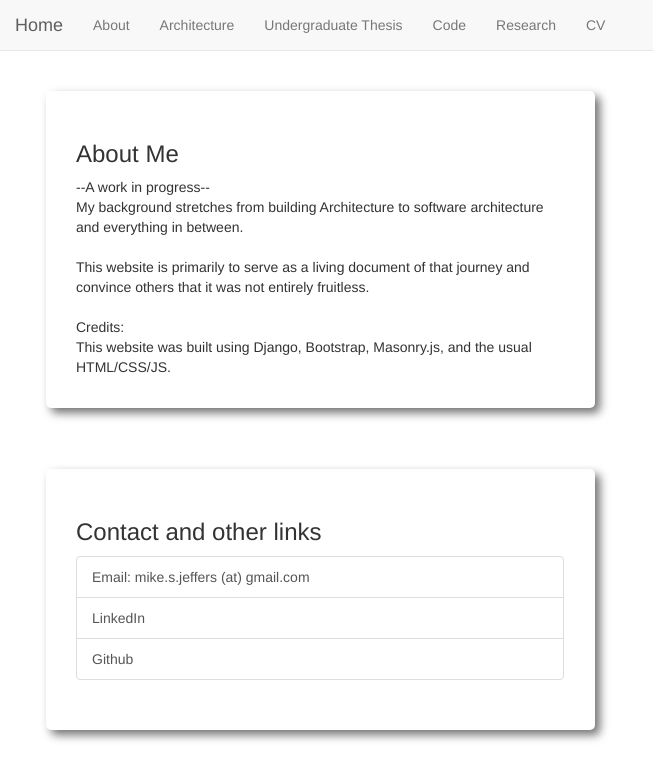
After one commit to MikeJeffers/Portfolio-Site, a Django app: page /about in a window 1280 px wide. The commit adds this page. Shown: the top 780 px of the page, without its empty margins (0-653 px from the left). Run offline with Django 3.2, Linux system fonts and the light colour scheme; some libraries are stand-ins or nearby versions.

Commit message:
about page and making things look a little more professional...

```diff
--- /dev/null
+++ b/portfolio/templates/about.html
@@ -0,0 +1,43 @@
+{%extends "base.html"%}
+{%block nav%}
+{%include 'nav.html'%}
+{%endblock%}
+
+{%block content%}
+
+
+
+<div class="row">
+  <div class = "col-xs-12">
+    <div class="row">
+      <div class="col-xs-6 text-left">
+        <div class="card z-depth">
+          <h3>About Me</h3>
+          --A work in progress--<br>
+          My background stretches from building Architecture to software architecture and everything in between.  <br><br>
+          This website is primarily to serve as a living document of that journey and convince others that it was not entirely fruitless. <br><br>
+          Credits:<br>
+          This website was built using Django, Bootstrap, Masonry.js, and the usual HTML/CSS/JS.
+        </div>
+      </div>
+    </div>
+    <div class="row">
+      <div class="col-xs-6 text-left">
+        <div class="card z-depth">
+          <h3>Contact and other links</h3>
+          <div class="list-group">
+            <a href="" class="list-group-item">Email: mike.s.jeffers (at) gmail.com</a>
+            <a href="https://www.linkedin.com/in/incarnated" class="list-group-item">LinkedIn</a>
+            <a href="https://github.com/MikeJeffers" class="list-group-item">Github</a>
+          </div>
+        </div>
+      </div>
+    </div>
+  </div>
+</div>
+
+{% load staticfiles %}
+<script src="{% static 'portfolio/js/standard-page.js' %}"></script>
+
+
+{%endblock%}
--- a/portfolio/templates/base.html
+++ b/portfolio/templates/base.html
@@ -2,7 +2,7 @@
 <html lang="en">
 <head>
 	<meta charset="utf-8">
-	<title>FILTH</title>
+	<title>Mike Jeffers - A Great Employee</title>
 	{% load staticfiles %}
   <meta name="viewport" content="width=device-width, initial-scale=1">
   <script src="{% static 'portfolio/js/jquery-1.12.4.min.js' %}"></script>
--- a/portfolio/templates/main.html
+++ b/portfolio/templates/main.html
@@ -17,6 +17,7 @@
 
 
 {% load staticfiles %}
+<script src="{% static 'portfolio/js/standard-page.js' %}"></script>
 <script src="{% static 'portfolio/js/main-page.js' %}"></script>
 
 {%endblock%}
--- a/portfolio/templates/nav.html
+++ b/portfolio/templates/nav.html
@@ -2,10 +2,10 @@
 <nav class="navbar navbar-default navbar-fixed-top">
   <div class="container-fluid">
     <div class="navbar-header">
-      <a class="navbar-brand" href="{% url 'main' %}">Vulgar Displays of</a>
+      <a class="navbar-brand" href="{% url 'main' %}">Home</a>
     </div>
     <ul class="nav navbar-nav">
-
+    <li><a href="{% url 'about' %}">About</a></li>
 		<li><a href="{% url 'arch' %}">Architecture</a></li>
 		<li><a href="{% url 'thesis' %}">Undergraduate Thesis</a></li>
 		<li><a href="{% url 'code' %}">Code</a></li>
--- a/portfolio/urls.py
+++ b/portfolio/urls.py
@@ -4,6 +4,7 @@ import views
 
 urlpatterns = [
     url(r'^$', views.home, name='main'),
+    url(r'^about$', views.about, name='about'),
     url(r'^arch$', views.arch, name='arch'),
     url(r'^thesis$', views.thesis, name='thesis'),
     url(r'^research$', views.research, name='research'),
--- a/portfolio/views.py
+++ b/portfolio/views.py
@@ -34,6 +34,9 @@ def arch(request):
 
 def thesis(request):
     return render(request, 'thesis.html', {})
+
+def about(request):
+    return render(request, 'about.html', {})
 
 def code(request):
     return redirect('https://github.com/mikejeffers')
--- a/project/static/portfolio/css/main.css
+++ b/project/static/portfolio/css/main.css
@@ -66,6 +66,14 @@ body {
 	box-shadow: 5px 5px 10px 0px rgba(0,0,0,0.55);
 }
 
+.card{
+	min-width: 200px;
+	border: none;
+	border-radius: 5px;
+	margin: 5%;
+	padding: 5%;
+}
+
 #title{
 	font-size: 25vmin;
 	mix-blend-mode: exclusion;
--- /dev/null
+++ b/project/static/portfolio/js/standard-page.js
@@ -0,0 +1,8 @@
+onResizeWindow();
+$(window).smartresize(onResizeWindow);
+$("body").css("overflow", "none");
+function onResizeWindow(){
+	var navBarHeight = $(".navbar").height();
+	$("body").css("padding-top", navBarHeight+10);
+	console.log(navBarHeight);
+}
```
Also changed, not shown: project/static/portfolio/js/main-page.js (+3 -21 lines).
